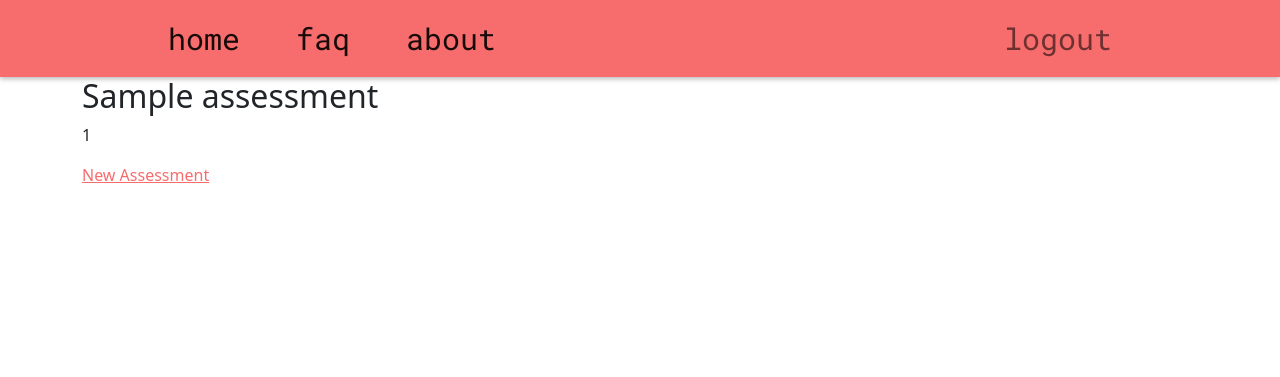
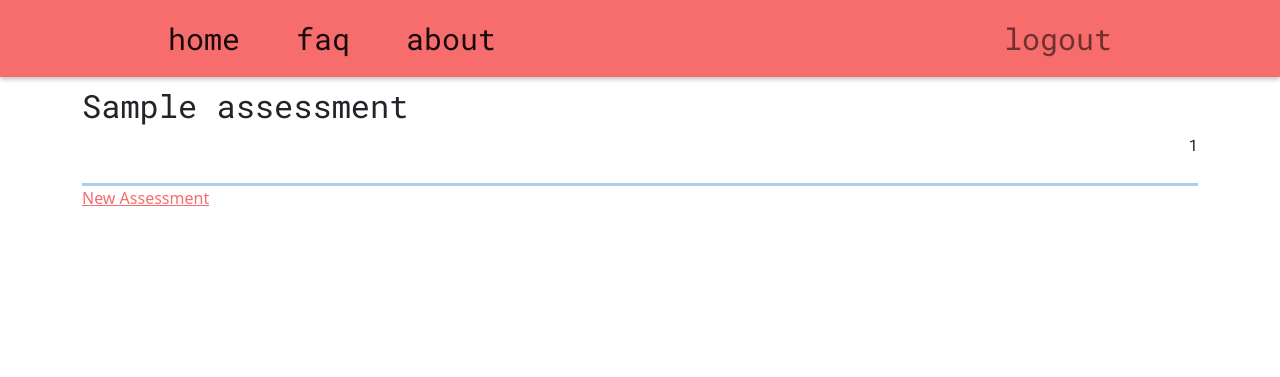
Before and after one commit to ADSteele916/nwhacks2021, a Django app: page /course/1/1 in a window 1280 px wide. Shown: the top 377 px of the page. Run offline with Django 3.2, Linux system fonts and the light colour scheme; a user stored in the database is signed in; tables that the repository leaves empty hold one stand-in row (values such as "Sample post"); some libraries are stand-ins or nearby versions.

Commit message:
I don't know what I'm doing but I hope this works

```diff
--- a/grades/static/grades/main.css
+++ b/grades/static/grades/main.css
@@ -16,7 +16,6 @@
     font-family: 'Roboto Mono', monospace;
     font-size: 30px;
     background-color: #F76C6C;
-    /* the rest of your styling */
 }
 
 .nav-link {
@@ -82,7 +81,6 @@
 
 /* courses */
 
-
 .red-card {
     background-color: #f76c6c;
     color: white;
@@ -102,6 +100,12 @@
     text-decoration: none;
 }
 
+.card {
+    width: 100%;
+    padding-top: 100%;
+    position: relative;
+}
+
 .courses-title {
     font-family: 'Roboto Mono', monospace;
     font-size: 50px;
@@ -114,7 +118,7 @@
     text-align: right;
 }
 
-.card-title display-1 {
+.card-title.display-1 {
     font-family: 'Roboto Mono', monospace;
     font-size: 50px;
 }
@@ -123,14 +127,12 @@
 /* faq */
 
 .faq-header {
-    padding: 25px;
-    padding-bottom: 0px;
+    padding: 25px 25px 0px;
 }
 
 .card {
     width: 80%;
-    margin: auto;
-    margin-top: 50px;
+    margin: 50px auto auto;
     padding: 20px;
     font-family: 'Roboto Mono', monospace;
     font-size: 20px;
@@ -142,10 +144,6 @@
     background-color: white;
     border-color: #A8D0E6;
     border-width: 3px;
-}
-
-.collapsed.card-link {
-    text-decoration: none;
 }
 
 /* about */
@@ -203,7 +201,7 @@
     border-style: solid;
 }
 
-/* Login / Logout */
+/* Login / Logout / Forms */
 .login-fields {
     font-family: 'Roboto Mono', monospace;
     width: 65%;
@@ -260,3 +258,33 @@ a {
 a:hover {
     color: #f8e9a1;
 }
+
+/* Assessment */
+.assessment-marks {
+    font-family: 'Roboto Mono', monospace;
+    padding-top: 10px;
+    padding-bottom: 10px;
+    display: grid;
+    grid-template-columns: 80% 20%
+    width: 60%
+}
+
+.red-mark {
+    border-bottom: 3px solid #f76c6c;
+}
+
+.blue-mark {
+    border-bottom: 3px solid #a8d0e6;
+}
+
+.yellow-mark {
+    border-bottom: 3px solid #f8e9a1;
+}
+
+.assessment-mark {
+    text-align: right;
+}
+
+.assessment-name {
+    text-align: left;
+}
--- a/templates/grades/assessment.html
+++ b/templates/grades/assessment.html
@@ -2,8 +2,10 @@
 {% block content %}
     {% if assessments_list %}
         {% for assessment in assessments_list %}
-            <h2>{{ assessment.name }}</h2>
-            <p>{{ assessment.mark }}</p>
+            <div class = "assessment-marks {% cycle 'blue-mark' 'red-mark' 'yellow-mark' %}">
+                <h2 class="assessment-name">{{ assessment.name }}</h2>
+                <p class="assessment-mark">{{ assessment.mark }}</p>
+            </div>
         {% endfor %}
     {% endif %}
     <a href="{% url 'grades-new-assessment' course_id bin_id %}">New Assessment</a>
```
